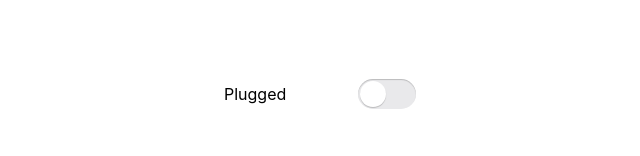
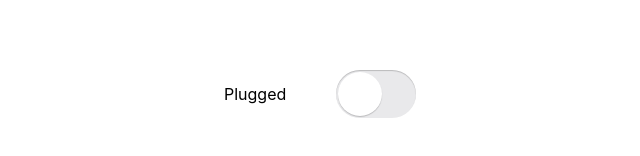
Before and after one commit to forresttanaka/boolean-switch, a React (Create React App) app: page / in a window 1280 px wide. Shown: the part 306-462 px from the top of the page, without its empty margins (320-960 px from the left). Built offline with nearby package versions, Linux system fonts and the light colour scheme.

Commit message:
Add custom CSS classes and clean up

```diff
--- a/src/App.js
+++ b/src/App.js
@@ -12,7 +12,12 @@ function App() {
     return (
         <div className="App">
             <div className="switch-demo-1">
-                <BooleanSwitch state={twoSwitchState} title="Plugged" triggerHandler={handleTriggerClick} options={{ height: 30, width: 58 }} />
+                <BooleanSwitch
+                    state={twoSwitchState}
+                    title="Plugged"
+                    triggerHandler={handleTriggerClick}
+                    options={{ width: 80, height: 48, cssTitle: 'title-css', cssFrame: 'frame-css', cssActuator: 'actuator-css' }}
+                />
             </div>
         </div>
     );
--- a/src/switch.js
+++ b/src/switch.js
@@ -11,41 +11,47 @@ const DEFAULT_SWITCH_HEIGHT = 22;
  */
 const DEFAULT_TWOSTATE_WIDTH = DEFAULT_SWITCH_HEIGHT * 1.6;
 const DEFAULT_TWOSTATE_HEIGHT = DEFAULT_SWITCH_HEIGHT;
-export const BooleanSwitch = ({ state, title, triggerHandler, options }) => {
+export const BooleanSwitch = ({ state, title, triggerHandler, options: { width, height, cssTitle, cssFrame, cssActuator } }) => {
     // True if checkbox input has focus.
     const [focused, setFocused] = React.useState(false);
 
+    /**
+     * Called when the user focuses on this control.
+     */
     const handleFocus = () => {
         setFocused(true);
     };
 
+    /**
+     * Called when the user moves focus away from this control.
+     */
     const handleBlur = () => {
         setFocused(false);
     };
 
     // Calculate the inline styles for the switch and trigger.
-    const width = options.width || DEFAULT_TWOSTATE_WIDTH;
-    const height = options.height || DEFAULT_TWOSTATE_HEIGHT;
-    const triggerSize = height - 4;
+    const switchWidth = width || DEFAULT_TWOSTATE_WIDTH;
+    const switchHeight = height || DEFAULT_TWOSTATE_HEIGHT;
+    const triggerSize = switchHeight - 4;
     const switchStyles = {
-        width,
-        height,
-        borderRadius: height / 2,
+        width: switchWidth,
+        height: switchHeight,
+        borderRadius: switchHeight / 2,
         backgroundColor: state ? '#65afeb' : '#e9e9eb',
     };
     const actuatorStyles = {
         width: triggerSize,
         height: triggerSize,
-        borderRadius: (height / 2) - 2,
+        borderRadius: (switchHeight / 2) - 2,
         top: 2,
-        left: state ? (width - height) + 2 : 2,
+        left: state ? (switchWidth - switchHeight) + 2 : 2,
     };
 
     return (
         <label className={`boolean-switch${focused ? ' boolean-switch--focused' : ''}`}>
-            <div className="boolean-switch__title">{title}</div>
-            <div style={switchStyles} className="boolean-switch__frame">
-                <div style={actuatorStyles} className="boolean-switch__actuator" />
+            <div className={`boolean-switch__title${cssTitle ? ` ${cssTitle}` : ''}`}>{title}</div>
+            <div style={switchStyles} className={`boolean-switch__frame${cssFrame ? ` ${cssFrame}` : ''}`}>
+                <div style={actuatorStyles} className={`boolean-switch__actuator${cssActuator ? ` ${cssActuator}` : ''}`} />
             </div>
             <input type="checkbox" checked={state} onChange={triggerHandler} onFocus={handleFocus} onBlur={handleBlur} />
         </label>
@@ -65,6 +71,12 @@ BooleanSwitch.propTypes = {
         width: PropTypes.number,
         /** Height of switch in pixels; 22px by default */
         height: PropTypes.number,
+        /** CSS class to add to the switch title */
+        cssTitle: PropTypes.string,
+        /** CSS class to add to the switch frame */
+        cssFrame: PropTypes.string,
+        /** CSS class to add to the switch actuator */
+        cssActuator: PropTypes.string,
     }),
 };
 
```
